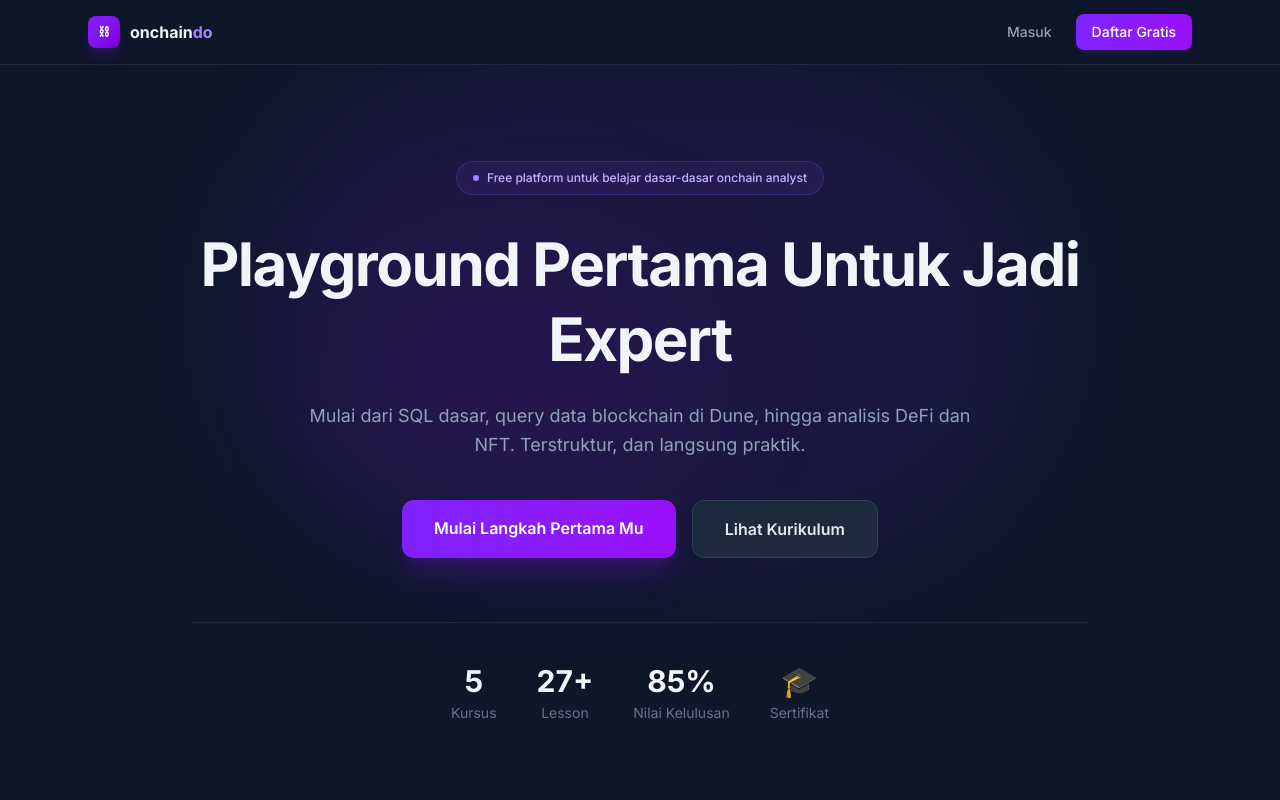
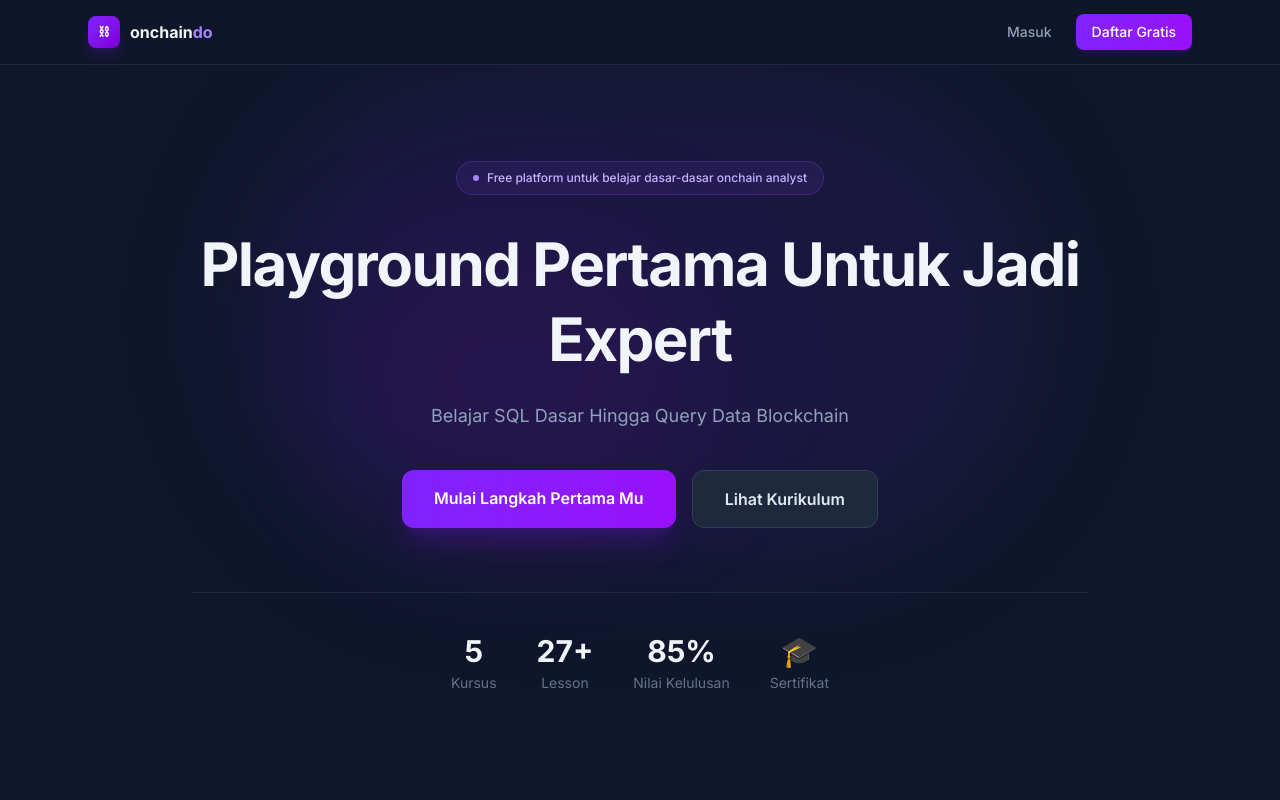
Before and after one commit to imheksa/onchaind62, a Next.js app: page / in a window 1280 px wide. Shown: the top 800 px of the page. Built offline with nearby package versions, Linux system fonts and the light colour scheme.

Commit message:
copy: update hero subtext
Co-Authored-By: Claude Sonnet 4.6 <noreply@anthropic.com>

```diff
--- a/app/page.tsx
+++ b/app/page.tsx
@@ -109,8 +109,7 @@ export default function HomePage() {
           </h1>
 
           <p className="text-lg text-slate-400 max-w-2xl mx-auto mb-10 leading-relaxed">
-            Mulai dari SQL dasar, query data blockchain di Dune, hingga analisis DeFi dan NFT.
-            Terstruktur, dan langsung praktik.
+            Belajar SQL Dasar Hingga Query Data Blockchain
           </p>
 
           <div className="flex flex-col sm:flex-row gap-4 justify-center">
```
